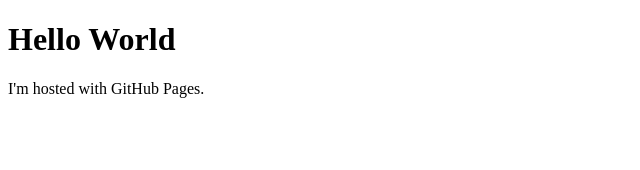
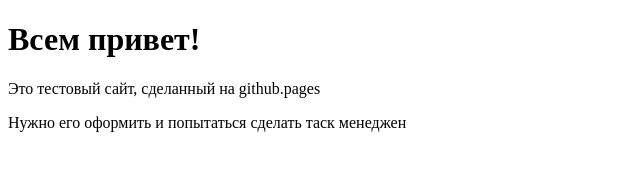
Before and after one commit to ruzyqwerty/ruzyqwerty.github.io, a plain HTML site: page index.html in a window 1280 px wide. Shown: the whole page, without its empty margins (0-640 px from the left). Drawn offline with Linux system fonts and the light colour scheme.

Commit message:
Correct header and paragraphs

```diff
--- a/index.html
+++ b/index.html
@@ -1,7 +1,8 @@
 <!DOCTYPE html>
 <html>
 <body>
-<h1>Hello World</h1>
-<p>I'm hosted with GitHub Pages.</p>
+<h1>Всем привет!</h1>
+<p>Это тестовый сайт, сделанный на github.pages</p>
+<p>Нужно его оформить и попытаться сделать таск менеджен<p>
 </body>
 </html>
```
